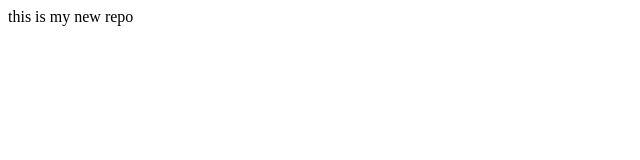
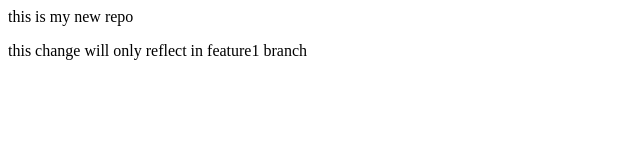
Before and after one commit to sunnydh836/local-repo, a plain HTML site: page index.html in a window 1280 px wide. Shown: the whole page, without its empty margins (0-640 px from the left). Drawn offline with Linux system fonts and the light colour scheme.

Commit message:
new feaature added

```diff
--- a/index.html
+++ b/index.html
@@ -1 +1,2 @@
 <p>this is my new repo</p>
+<p>this change will only reflect in feature1 branch</p>
```
